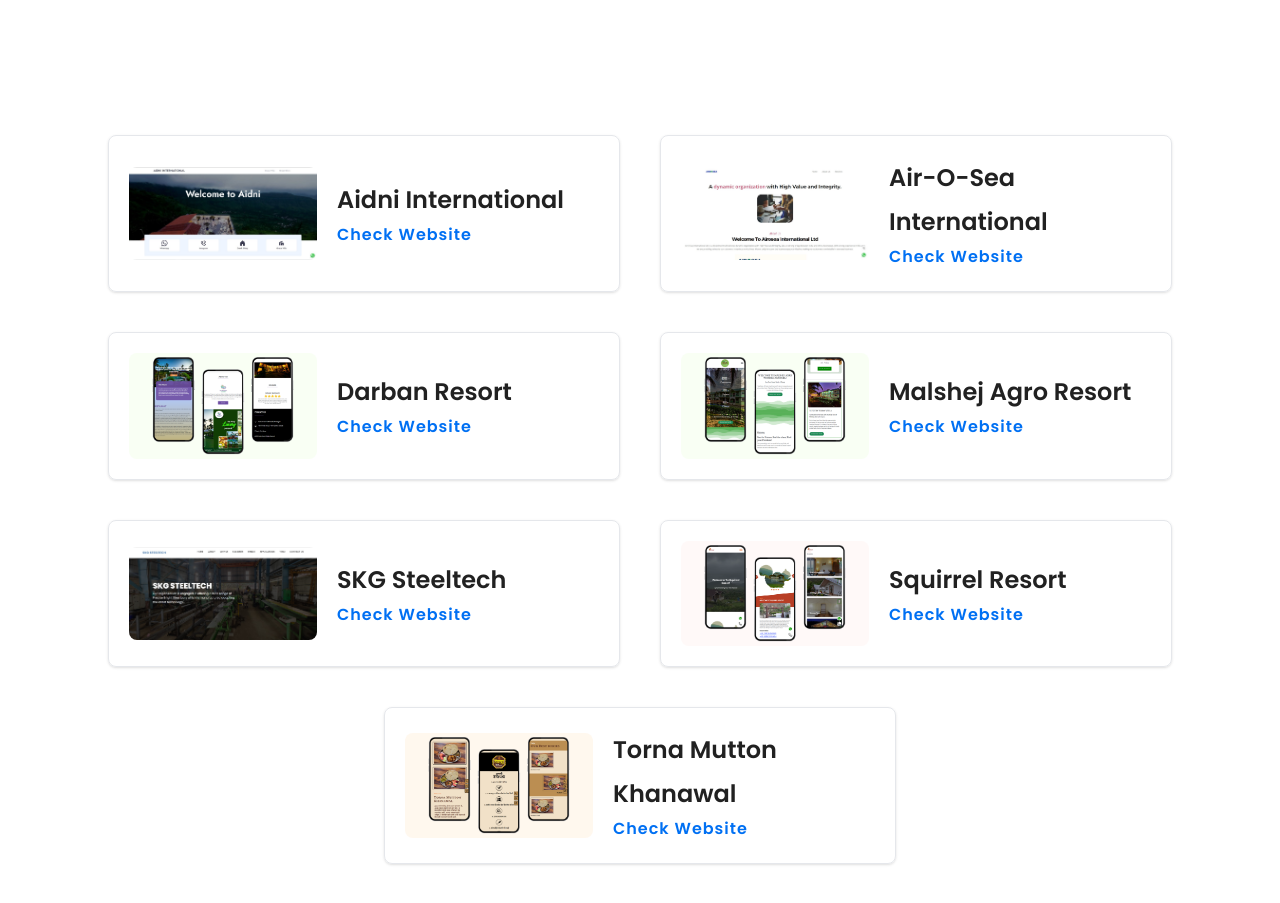
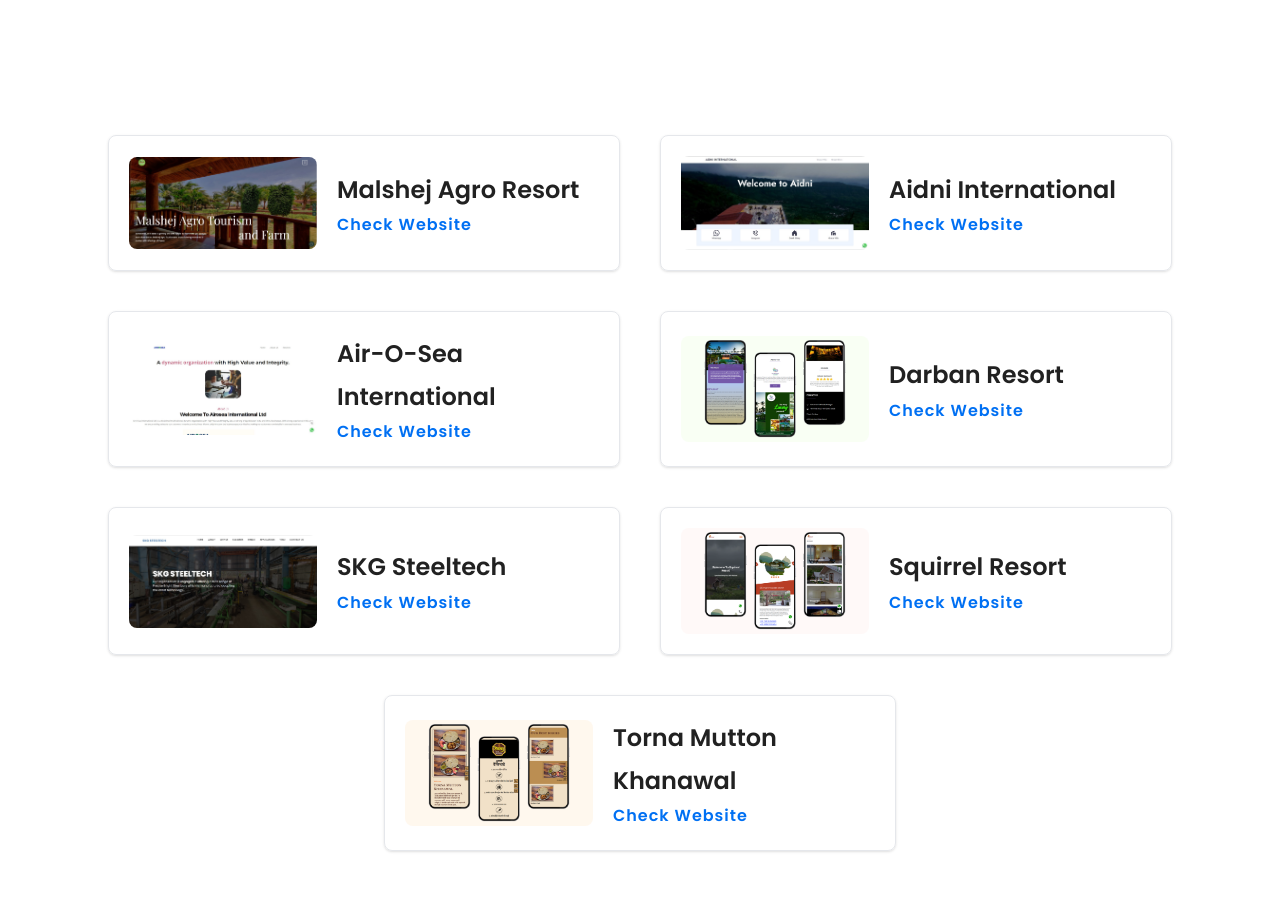
Before and after one commit to programmerpranit/pranitpatil, a Next.js app: page / in a window 1280 px wide. Shown: the part 1040-1943 px from the top of the page. Built offline with nearby package versions, Linux system fonts and the light colour scheme.

Commit message:
updates malshej thumb

```diff
--- a/components/WorkSection.jsx
+++ b/components/WorkSection.jsx
@@ -25,6 +25,11 @@
       </div>
       <div className=" flex justify-center flex-wrap mt-20">
         <SmallWork
+          image={"/work/UI/malshej-web.jpg"}
+          title={"Malshej Agro Resort"}
+          url={"https://www.malshejagro.com/"}
+        />
+        <SmallWork
           image={"/work/aidni/aidni.jpg"}
           title={"Aidni International"}
           url={"https://aidniinternational.com/"}
@@ -39,12 +44,6 @@
           image={"/work/UI/darban.png"}
           title={"Darban Resort"}
           url={"https://www.darbanresort.com/"}
-        />
-
-        <SmallWork
-          image={"/work/UI/malshej-agro.png"}
-          title={"Malshej Agro Resort"}
-          url={"https://www.malshejagro.com/"}
         />
 
         <SmallWork
```
Also changed, not shown: public/work/UI/malshej-web.jpg (added).
